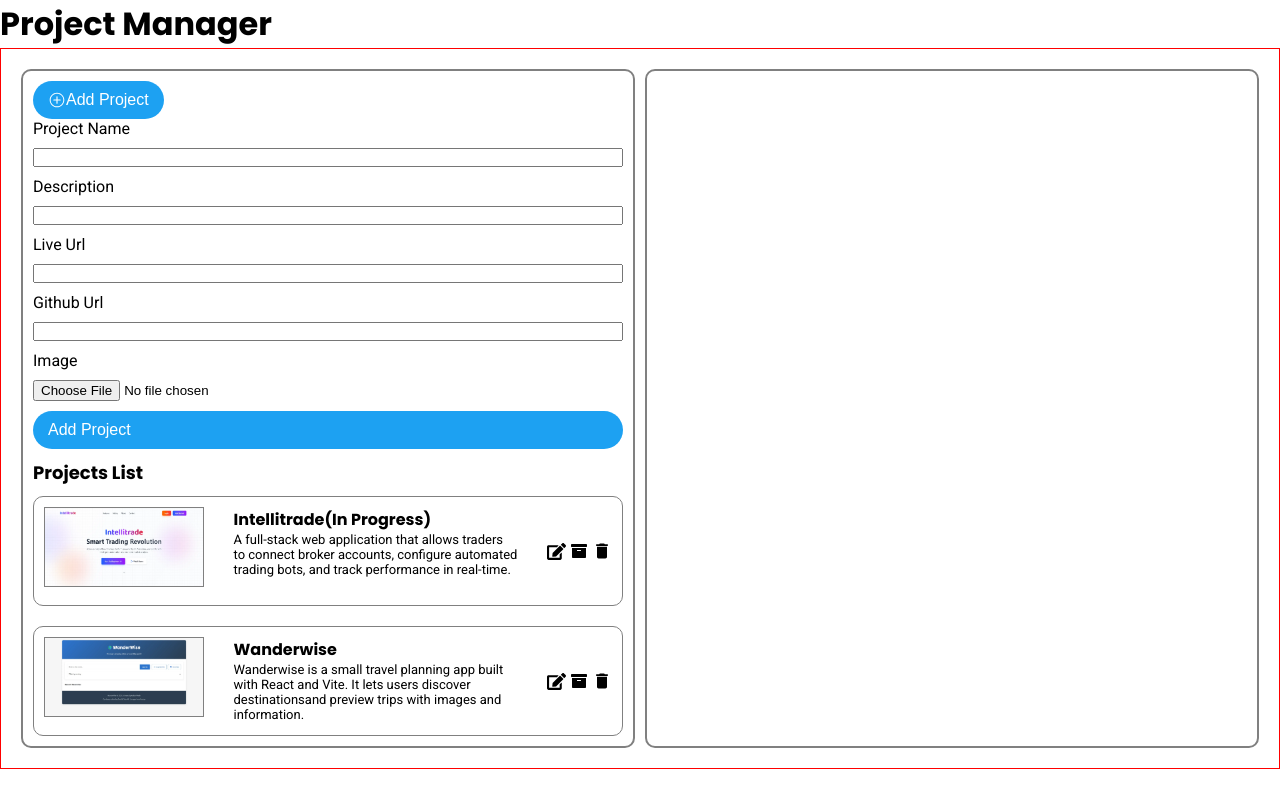
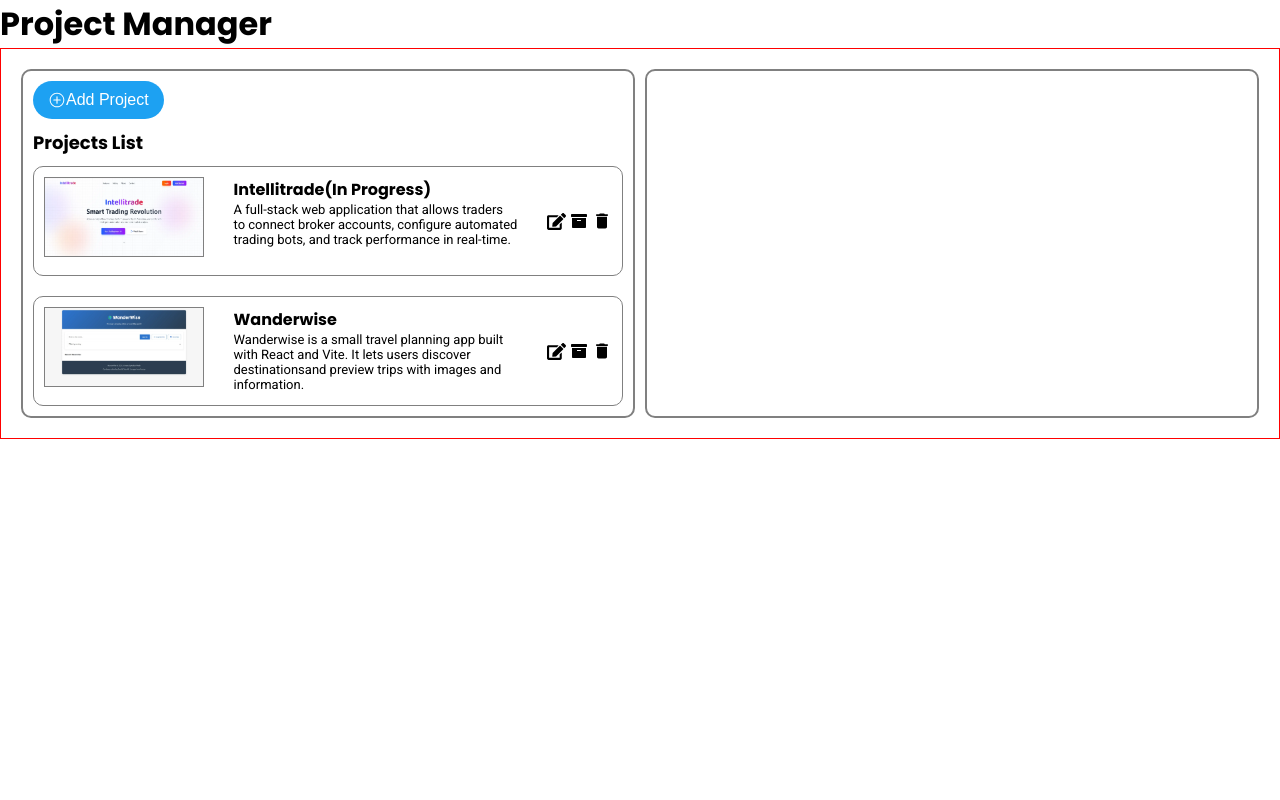
Before and after one commit to Arthur-Weale/portfolio, a React (Vite) app: page /admin in a window 1280 px wide. Built offline with nearby package versions, Linux system fonts and the light colour scheme.

Commit message:
Changed form to display none

```diff
--- a/src/App.css
+++ b/src/App.css
@@ -884,7 +884,7 @@ nav ul li a:hover::after {
 }
 
 .project-form{
-  display: flex;
+  display: none;
   flex-direction: column;
   gap: 10px;
 }
@@ -928,3 +928,7 @@ nav ul li a:hover::after {
   justify-content: space-around;
   gap: 5px;
 }
+
+.project-form.active{
+  display: flex;
+}
```
